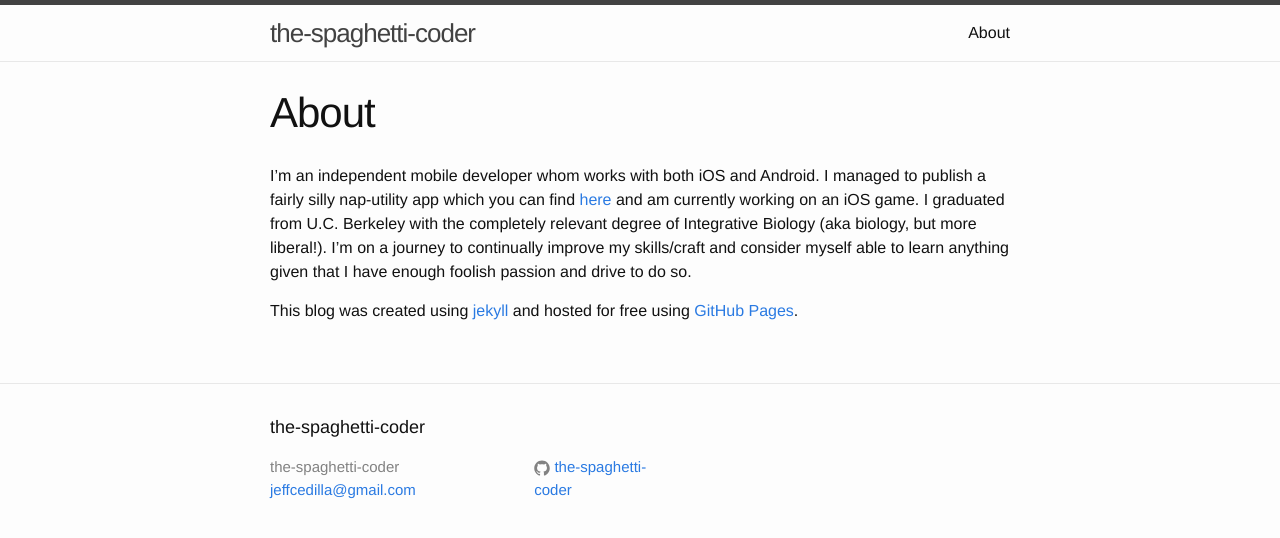
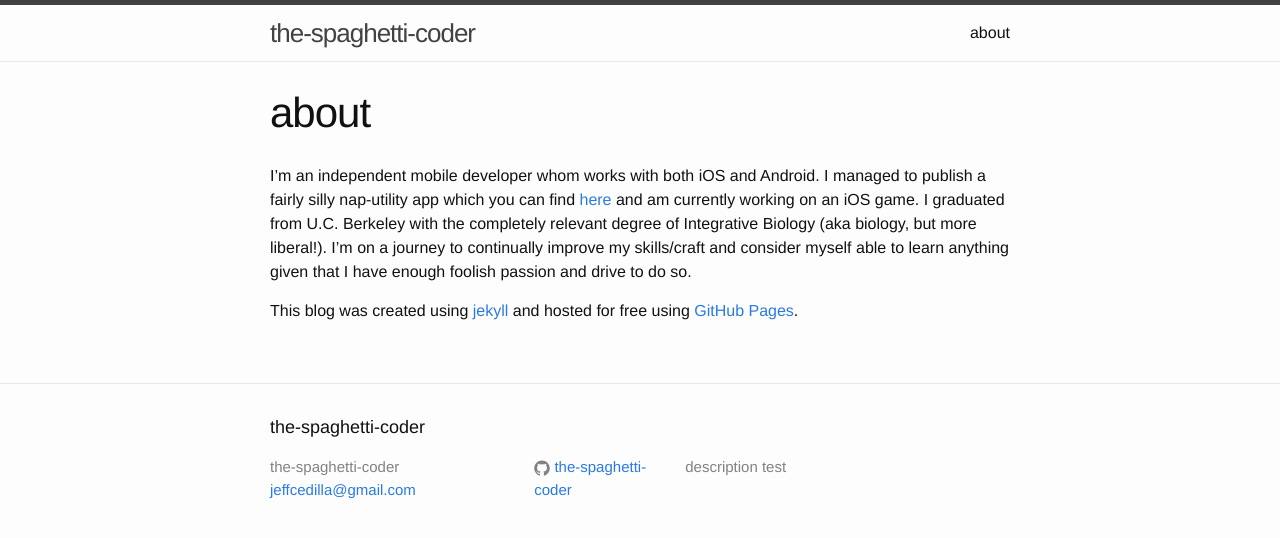
Before and after one commit to the-spaghetti-coder/the-spaghetti-coder.github.io, a Jekyll site: the page built from about.md, in a window 1280 px wide. Shown: the top 538 px of the page. Built offline with Jekyll 4.4.1, drawn with Linux system fonts in a browser that asks for light colours.

```diff
--- a/_config.yml
+++ b/_config.yml
@@ -1,7 +1,7 @@
 # Site settings
 title: the-spaghetti-coder
 email: jeffcedilla@gmail.com
-description: > # this means to ignore newlines until "baseurl:"	Description here
+description: description test
 baseurl: "" # the subpath of your site, e.g. /blog/
 url: "http://yourdomain.com" # the base hostname & protocol for your site
 github_username:  the-spaghetti-coder
--- a/about.md
+++ b/about.md
@@ -1,6 +1,6 @@
 ---
 layout: post
-title: About
+title: about
 permalink: /about/
 ---
 I’m an independent mobile developer whom works with both iOS and Android. I managed to publish a fairly silly nap-utility app which you can find [here](https://play.google.com/store/apps/details?id=com.cedideas.catnap) and am currently working on an iOS game. I graduated from U.C. Berkeley with the completely relevant degree of Integrative Biology (aka biology, but more liberal!). I’m on a journey to continually improve my skills/craft and consider myself able to learn anything given that I have enough foolish passion and drive to do so.
--- a/index.html
+++ b/index.html
@@ -18,6 +18,5 @@ layout: default
     {% endfor %}
   </ul>
 
-  <p class="rss-subscribe">subscribe <a href="{{ "/feed.xml" | prepend: site.baseurl }}">via RSS</a></p>
 
 </div>
```
